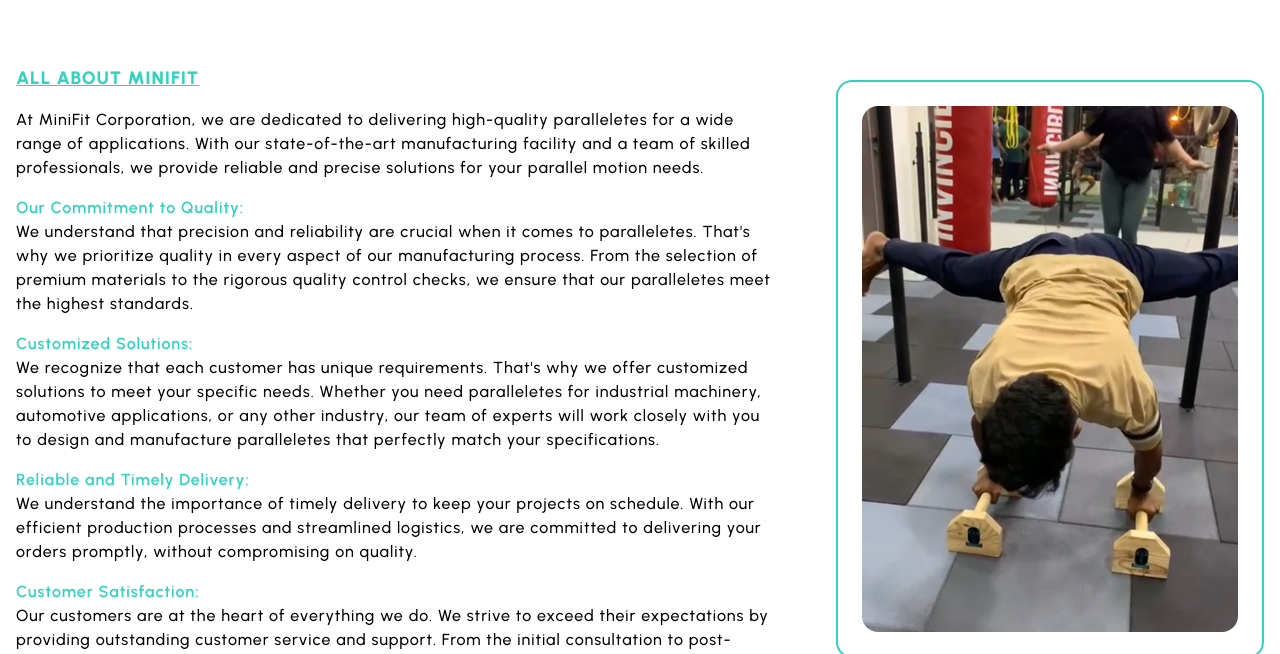
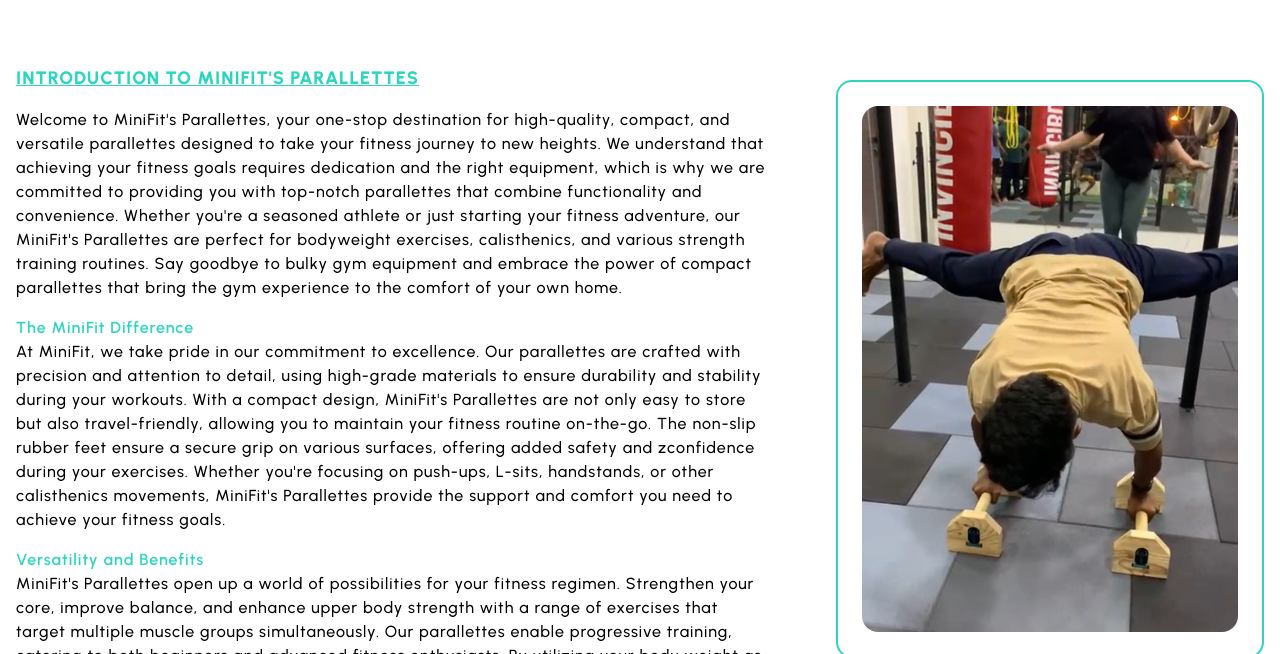
Before and after one commit to shivam92211/mini-front, a Next.js app: page /about in a window 1280 px wide. Shown: the part 280-934 px from the top of the page. Built offline with nearby package versions, Linux system fonts and the light colour scheme; no server answers.

Commit message:
about updated 2

```diff
--- a/pages/about.js
+++ b/pages/about.js
@@ -22,38 +22,51 @@ const about = () => {
           <div className="md:grid w-full grid-cols-8 gap-16 ">
             <div className="col-span-5 flex flex-col items-start justify-start">
               <h2 className="mb-4 mt-4 text-lg underline text-teal-400 font-extrabold uppercase">
-                All About MiniFit
+              Introduction to MiniFit's Parallettes
               </h2>
 
               <p className="justify-between font-medium mb-4">
-                At MiniFit Corporation, we are dedicated to delivering
-                high-quality paralleletes for a wide range of applications. With
-                our state-of-the-art manufacturing facility and a team of
-                skilled professionals, we provide reliable and precise solutions
-                for your parallel motion needs.
+                Welcome to MiniFit's Parallettes, your one-stop destination for high-quality,
+                compact, and versatile parallettes designed to take your fitness journey to
+                new heights. We understand that achieving your fitness goals requires
+                dedication and the right equipment, which is why we are committed to providing
+                you with top-notch parallettes that combine functionality and convenience.
+                Whether you're a seasoned athlete or just starting your fitness adventure,
+                our MiniFit's Parallettes are perfect for bodyweight exercises, calisthenics,
+                and various strength training routines. Say goodbye to bulky gym equipment and
+                embrace the power of compact parallettes that bring the gym experience to the
+                comfort of your own home.
+
               </p>
 
               <h4 className="font-semibold  text-teal-400">
-                Our Commitment to Quality:
+                The MiniFit Difference
               </h4>
               <p className="flex !justify-between font-medium mb-4">
-                We understand that precision and reliability are crucial when it
-                comes to paralleletes. That{"'"}s why we prioritize quality in
-                every aspect of our manufacturing process. From the selection of
-                premium materials to the rigorous quality control checks, we
-                ensure that our paralleletes meet the highest standards.
+                At MiniFit, we take pride in our commitment to excellence. Our parallettes are
+                crafted with precision and attention to detail, using high-grade materials to
+                ensure durability and stability during your workouts. With a compact design,
+                MiniFit's Parallettes are not only easy to store but also travel-friendly,
+                allowing you to maintain your fitness routine on-the-go. The non-slip rubber
+                feet ensure a secure grip on various surfaces, offering added safety and
+                zconfidence during your exercises. Whether you're focusing on push-ups,
+                L-sits, handstands, or other calisthenics movements, MiniFit's Parallettes
+                provide the support and comfort you need to achieve your fitness goals.
               </p>
 
               <h4 className="font-semibold  text-teal-400">
-                Customized Solutions:
+                Versatility and Benefits
               </h4>
               <p className="justify-between font-medium mb-4">
-                We recognize that each customer has unique requirements. That
-                {"'"}s why we offer customized solutions to meet your specific
-                needs. Whether you need paralleletes for industrial machinery,
-                automotive applications, or any other industry, our team of
-                experts will work closely with you to design and manufacture
-                paralleletes that perfectly match your specifications.
+                MiniFit's Parallettes open up a world of possibilities for your fitness regimen.
+                Strengthen your core, improve balance, and enhance upper body strength with a
+                range of exercises that target multiple muscle groups simultaneously.
+                Our parallettes enable progressive training, catering to both beginners and
+                advanced fitness enthusiasts. By utilizing your body weight as resistance, you
+                can sculpt a well-defined physique without the need for heavyweights.
+                The versatility of MiniFit's Parallettes allows you to incorporate them into
+                your existing workout routine or explore new challenges, making fitness not
+                just a habit but an enjoyable journey of growth and achievement.
               </p>
 
               {/* <h4 className='font-semibold  text-teal-400'>Advanced Manufacturing Technology:</h4>
@@ -63,16 +76,22 @@ const about = () => {
                 exceptional accuracy and durability.</p> */}
 
               <h4 className="font-semibold  text-teal-400">
-                Reliable and Timely Delivery:
+                Join the MiniFit Community
               </h4>
               <p className="justify-between font-medium mb-4">
-                We understand the importance of timely delivery to keep your
-                projects on schedule. With our efficient production processes
-                and streamlined logistics, we are committed to delivering your
-                orders promptly, without compromising on quality.
+                Become a part of the MiniFit community and elevate your fitness game. Our
+                mission is to empower individuals to achieve their health and wellness
+                aspirations through our top-tier parallettes. As you invest in MiniFit's
+                Parallettes, you're not just getting a piece of equipment; you're gaining
+                access to a supportive community of like-minded fitness enthusiasts.
+                We are here to provide guidance, share workout tips, and celebrate your
+                progress every step of the way. Browse our selection of MiniFit's Parallettes
+                today and take the first step towards a fitter and stronger you. Unleash your
+                potential with MiniFit's Parallettes and embrace the transformative power of
+                bodyweight training.
               </p>
 
-              <h4 className="font-semibold  text-teal-400">
+              {/* <h4 className="font-semibold  text-teal-400">
                 Customer Satisfaction:
               </h4>
               <p className="justify-between font-medium mb-4">
@@ -81,7 +100,7 @@ const about = () => {
                 service and support. From the initial consultation to
                 post-purchase assistance, we are dedicated to ensuring your
                 satisfaction with our products and services.
-              </p>
+              </p> */}
             </div>
 
             <div
```
